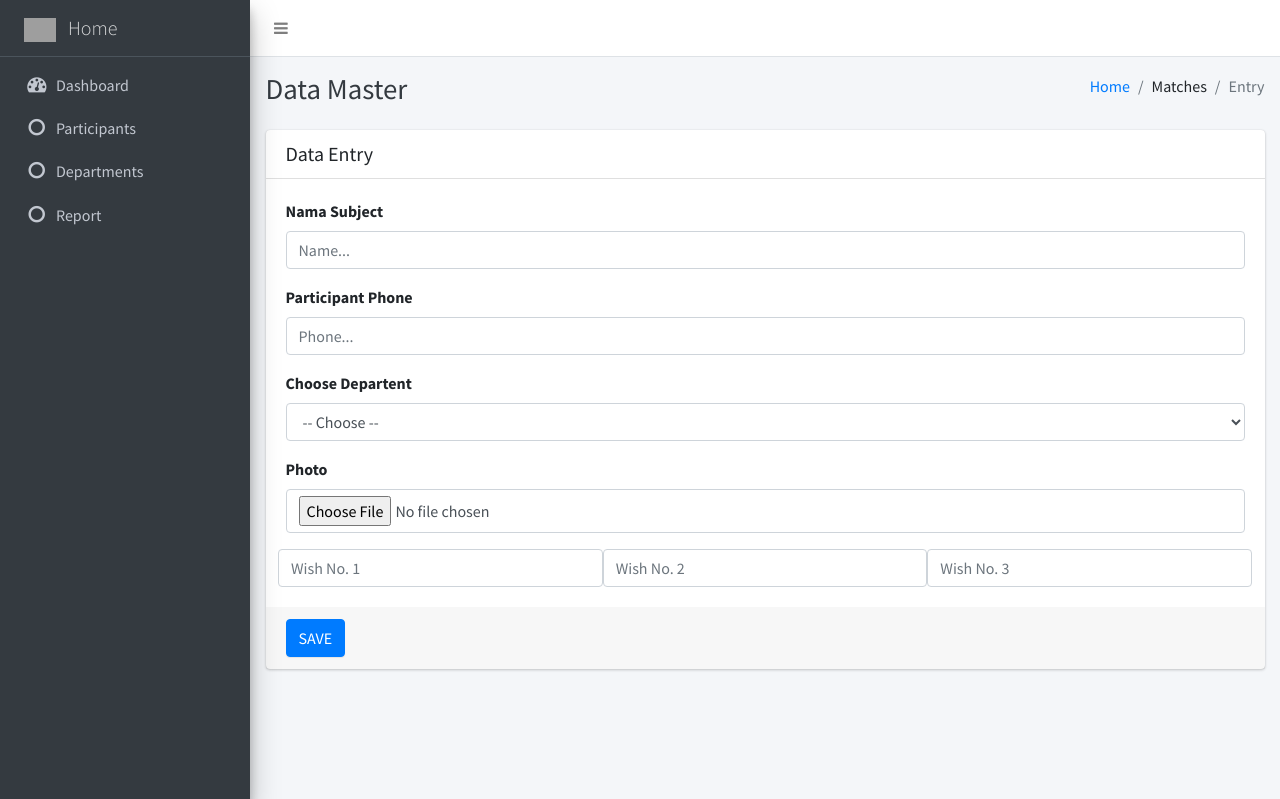
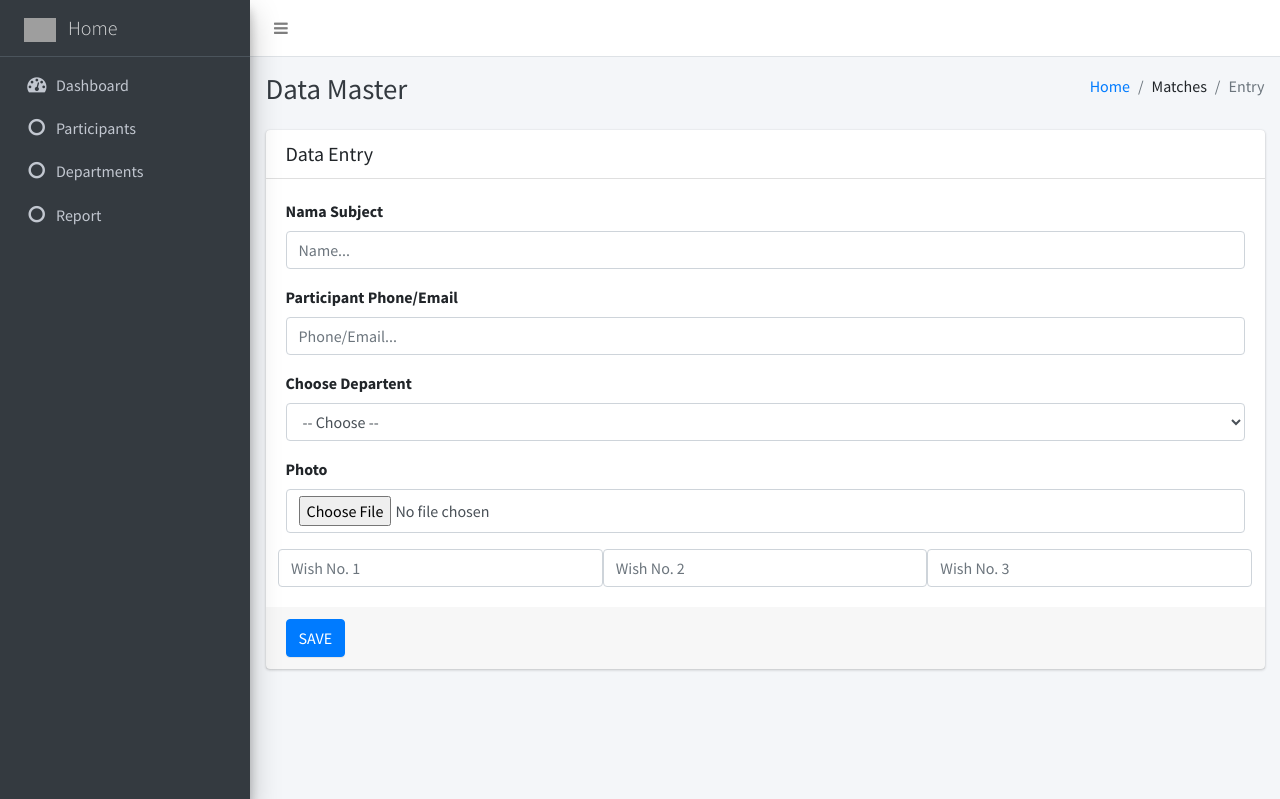
Before and after one commit to nkukehenry/pickem-gifts, a CodeIgniter app: page /database/matches/add_new/participant in a window 1280 px wide. Shown: the top 799 px of the page. Run offline with CodeIgniter, Linux system fonts and the light colour scheme; data that the repository does not hold is empty; grey boxes are pictures that could not be loaded.

Commit message:
restored

```diff
--- a/application/controllers/Matches.php
+++ b/application/controllers/Matches.php
@@ -24,7 +24,7 @@ class Matches extends CI_Controller {
 	{
 		$data['participants'] = $this->participantsMdl->list_all();
 
-		if($_GET['export']==1){
+	if($_GET['export']==1){
 
     		 $csvFileName = 'santa_participants.csv';
 
@@ -50,9 +50,9 @@ class Matches extends CI_Controller {
 
             // Exit to prevent additional output
             exit;
-		}
+	    }
 
-		$this->load->view('participants', $data);
+	   $this->load->view('participants', $data);
 	}
 
 	public function departments()
--- a/application/views/datamaster_addnew.php
+++ b/application/views/datamaster_addnew.php
@@ -48,8 +48,8 @@
                   </div>
 
                   <div class="form-group">
-                    <label for="email">Participant Phone</label>
-                    <input type="text" class="form-control" name="email" id="email" placeholder="Phone..." required>
+                    <label for="email">Participant Phone/Email</label>
+                    <input type="text" class="form-control" name="email" id="email" placeholder="Phone/Email..." required>
                   </div>
 
                   <div class="form-group">
--- a/application/views/participants.php
+++ b/application/views/participants.php
@@ -48,7 +48,7 @@
                   <tr>
                     <th>No.</th>
                     <th>Participant</th>
-                    <th>ID</th>
+                    <th>Department</th>
                     <th></th>
                   </tr>
                   <?php
```
